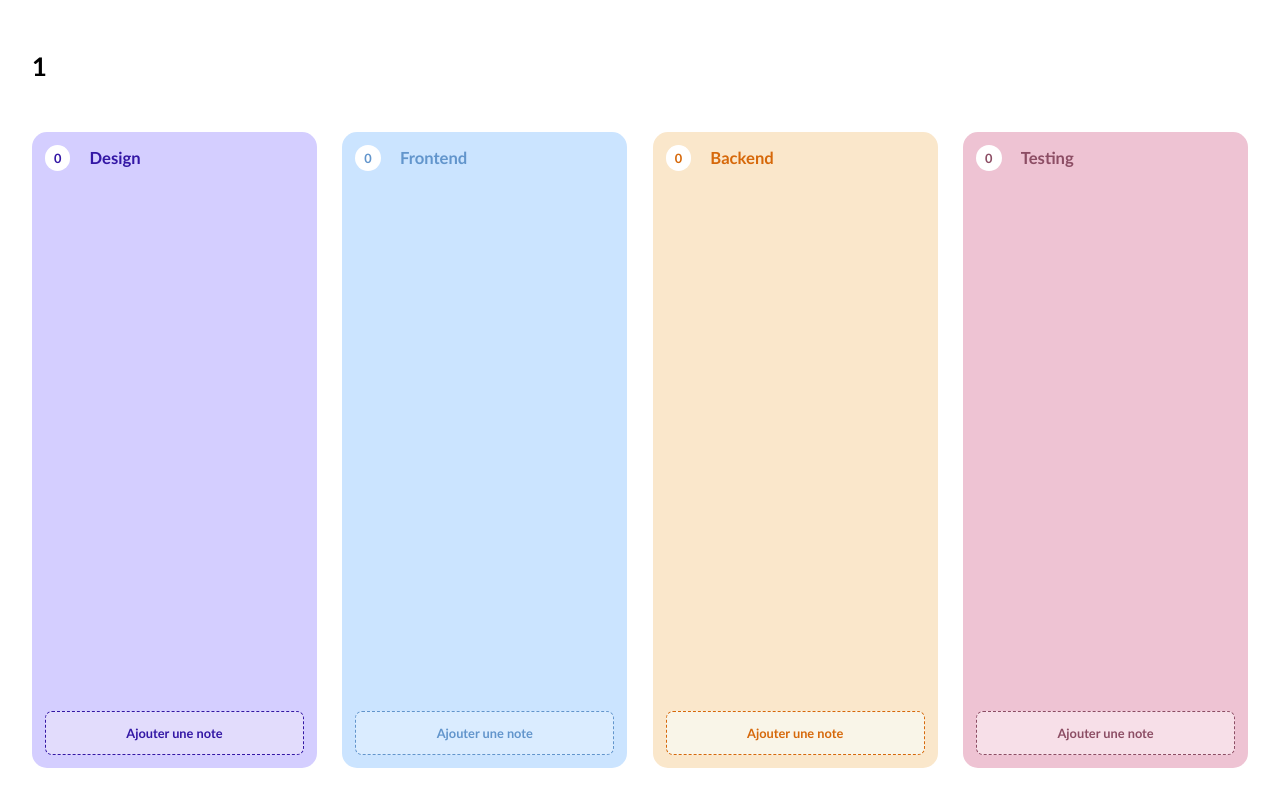
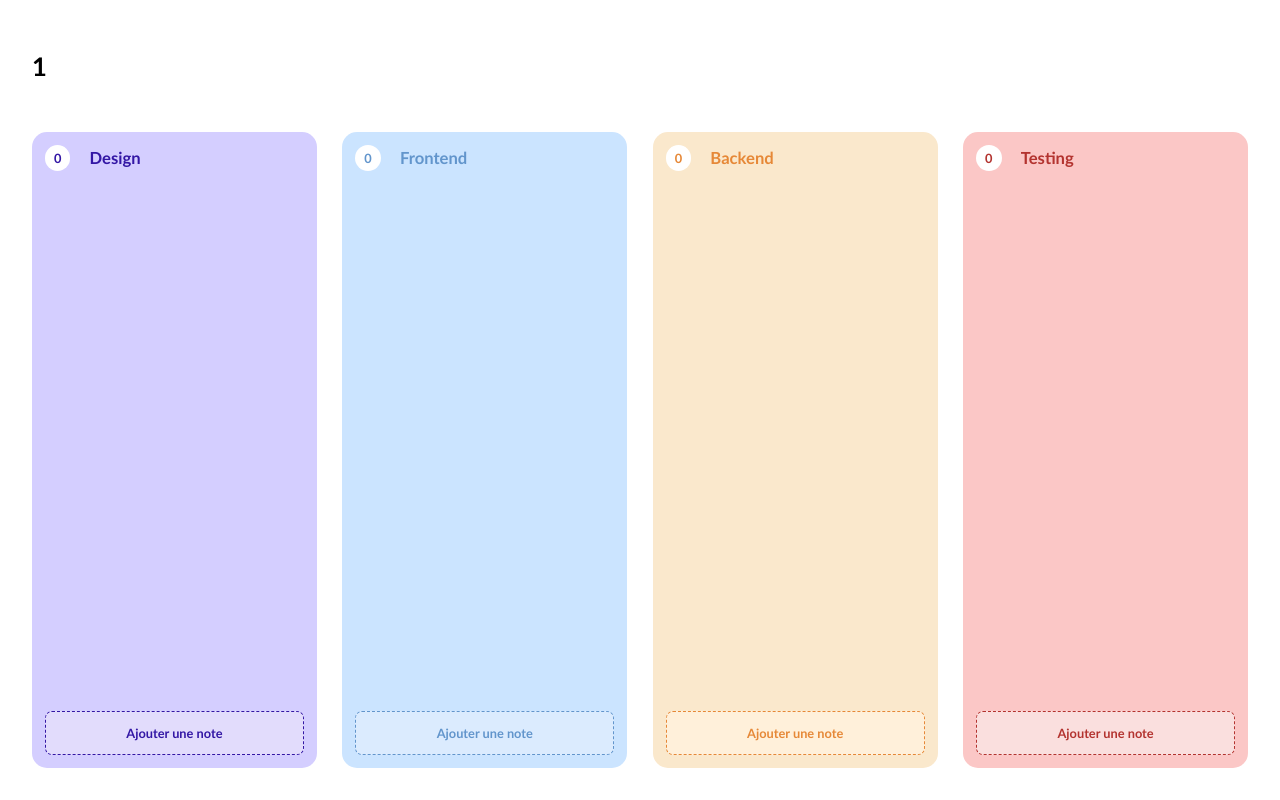
Before and after one commit to mathoos/task-manager, a React (Create React App) app: page /dashboard/1 in a window 1280 px wide. Built offline with nearby package versions, Linux system fonts and the light colour scheme.

Commit message:
design checkbox task completed

```diff
--- a/src/components/NoteDetail.js
+++ b/src/components/NoteDetail.js
@@ -86,16 +86,18 @@ const NoteDetail = ({ noteId, containerType, personPhotos, onClose, onDelete, on
                         <button className="closeButton" onClick={onClose}></button>
                     </div>
                     <div className="noteDetail_container-right--links">
-                        <div className="note-completion">
-                            <label>
+
+                        <label className="checkbox">
                             <input
                                 type="checkbox"
+
                                 checked={note.isCompleted || false}
                                 onChange={handleToggleCompletion}
                             />
                             Tâche terminée
                         </label>
-                        </div>
+
+                        <div className="buttons">
                             <button className="bouton duplicate" onClick={() => onDuplicate(note)}>
                                 Dupliquer
                                 <svg width="700" height="700" viewBox="0 0 700 700" fill="none" xmlns="http://www.w3.org/2000/svg">
@@ -129,6 +131,9 @@ const NoteDetail = ({ noteId, containerType, personPhotos, onClose, onDelete, on
                                 </svg>
                             </button>
                         </div>
+
+
+                    </div>
                 </div>
             </div>
         </div>
--- a/src/components/NoteDetail.scss
+++ b/src/components/NoteDetail.scss
@@ -45,7 +45,7 @@
                 width : 100%;
                 border-radius : 15px;
                 z-index : -2;
-                background-color: var(--light-color);
+                background-color: var(--normal-color);
             }
 
             .leftBottom{
@@ -56,7 +56,7 @@
                 height : 100%;
                 border-radius : 15px;
                 z-index : -2;
-                background-color: var(--light-color);
+                background-color: var(--normal-color);
             }
 
             .txt{
@@ -101,7 +101,7 @@
                     left : -10px;
                     width : 20px;
                     height : 20px;
-                    background-color: var(--light-color);
+                    background-color: var(--normal-color);
                     z-index : -1;
                 }
             }
@@ -116,7 +116,7 @@
                     object-fit: cover;
                     border-width : 2px;
                     border-style : solid;
-                    border-color: var(--light-color);
+                    border-color: var(--normal-color);
 
                     &:not(:first-child){
                         margin-left : -10px;
@@ -166,15 +166,58 @@
             &--links{
                 display : flex;
                 flex-direction: column;
-                justify-content: flex-end;
+                justify-content: space-between;
                 align-items: center;
                 gap : 2vh;
                 width : 100%;
                 flex-grow : 1;
                 border-radius : 15px;
                 padding : 1.5vw;
+                background-color: var(--normal-color);
+
+
+                .checkbox {
+                    position: relative;
+                    display: flex;
+                    align-items: center;
+                    gap : 1vw;
+                    width : 100%;
+                    color : var(--dark-color);
+                    cursor: pointer;
+                    user-select: none;
+
+                    input[type="checkbox"] {
+                        display : flex;
+                        justify-content: center;
+                        align-items: center;
+                        appearance: none;
+                        width: 1.8vw;
+                        height: 1.8vw;
+                        border: 1px solid var(--dark-color);
+                        border-radius: 100vmax;
                         background-color: var(--light-color);
+                        transition: all 0.2s;
+
+                        &:checked {
+                            // background-color: var(--light-color);
+                            // border-color: var(--dark-color);
+
+                            &::after {
+                                content: "✔";
+                                position: absolute;
+                                color: var(--dark-color);
+                                font-size: 18px;
                             }
+                        }
+                    }
+                }
+
+                .buttons{
+                    display : flex;
+                    flex-direction: column;
+                    justify-content: flex-end;
+                    align-items: center;
+                    gap : 2vh;
 
                     .bouton{
                         display : flex;
@@ -225,3 +268,5 @@
                 }
             }
         }
+    }
+}
--- a/src/pages/Home.js
+++ b/src/pages/Home.js
@@ -115,8 +115,9 @@ function Home() {
                 </div>
 
                 {overdueNotes.length > 0 && !showLateNotes && (
-                    <div className="home_container-dangerIcon" onClick={() => setShowLateNotes(true)}>
-                        <p>⚠️</p>
+                    <div className="home_container-danger" onClick={() => setShowLateNotes(true)}>
+                        <p className="home_container-danger--icon">⚠️</p>
+                        <p className="home_container-danger--text">Vous avez des tâches en retard</p>
                     </div>
                 )}
 
--- a/src/pages/Home.scss
+++ b/src/pages/Home.scss
@@ -132,26 +132,34 @@
             }
         }
 
-        &-dangerIcon {
+        &-danger {
             position: fixed;
             display : flex;
             justify-content: center;
             align-items: center;
             bottom: 1.5vw;
-            right: 1.5vw;
-            width : 4vw;
-            height : 4vw;
-            border-radius: 100vmax;
+            right : 1.5vw;
+            border-radius: 100vmax 0 0 100vmax;
+            overflow : hidden;
             cursor: pointer;
             background-color: #ff4d4d;
             box-shadow: 0 0 10px rgba(0,0,0,0.3);
-
             transition: transform 0.2s ease;
             z-index: 1000;
 
-            p{
-                font-size : 2vw;
+            &--icon{
+                display : flex;
+                justify-content: center;
+                align-items: center;
+                width : 4vw;
+                height : 4vw;
+                border-radius : 100vmax;
+                font-size : 1.5vw;
+                background-color: #ff4d4d;
             }
+
+            &--text{}
+
 
             &:hover {
                 transform: scale(1.1);
--- a/src/style/_colors.scss
+++ b/src/style/_colors.scss
@@ -3,18 +3,18 @@ $blanc : white;
 
 $violet : #d4ceff;
 $bleu : #cbe4ff;
-$jaune : #fae7cb;
-$rose : rgb(238, 195, 211);
+$jaune : #fae8cc;
+$rose : #fbc7c6;
 
 $violetDark : #3317a5;
 $bleuDark : #6295cc;
-$jauneDark : #d6680a;
-$roseDark : rgb(140, 77, 100);
+$jauneDark : #e68837;
+$roseDark : #b3332f;
 
 $violetLight : #e2dcfc;
-$bleuLight : #daecff;
-$jauneLight : #f9f5e8;
-$roseLight : rgb(247, 223, 232);
+$bleuLight : #dbebfe;
+$jauneLight : #fff0da;
+$roseLight : #fadfde;
 
 $violetVeryLight : #ebe8f9;
 
--- a/src/style/_noteColors.scss
+++ b/src/style/_noteColors.scss
@@ -1,12 +1,13 @@
 $note-colors: (
-    "Design": (light: $violetLight, dark: $violetDark),
-    "Frontend": (light: $bleuLight, dark: $bleuDark),
-    "Backend": (light: $jauneLight, dark: $jauneDark),
-    "Testing": (light: $roseLight, dark: $roseDark)
+    "Design": (normal: $violet, light: $violetLight, dark: $violetDark),
+    "Frontend": (normal: $bleu, light: $bleuLight, dark: $bleuDark),
+    "Backend": (normal: $jaune, light: $jauneLight, dark: $jauneDark),
+    "Testing": (normal: $rose, light: $roseLight, dark: $roseDark)
 );
 
 @each $category, $colors in $note-colors {
     .#{$category} {
+        --normal-color: #{map-get($colors, normal)};
         --light-color: #{map-get($colors, light)};
         --dark-color: #{map-get($colors, dark)};
     }
```
Lines whose indentation alone changed are shown as unchanged.
